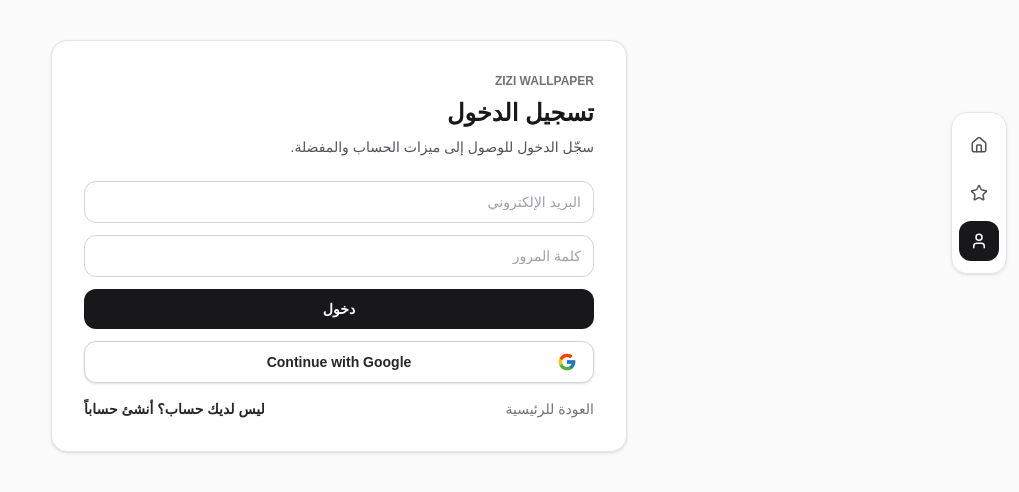
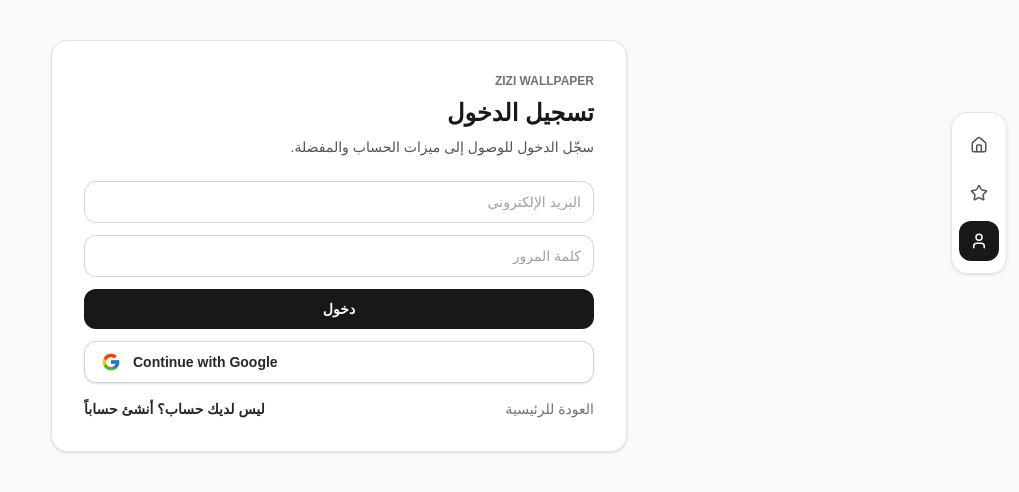
Before and after one commit to amina23aks/ziziwallpaper, a Next.js app: page /login in a window 1280 px wide. Shown: the top 492 px of the page, without its empty margins (261-1280 px from the left). Built offline with nearby package versions, Linux system fonts and the light colour scheme; no server answers.

Commit message:
Adjust logo styling and Google button alignment

```diff
--- a/app/_components/brand-mark.tsx
+++ b/app/_components/brand-mark.tsx
@@ -7,7 +7,7 @@ export function BrandMark({ href = "/" }: { href?: string }) {
   return (
     <Link
       href={href}
-      className="inline-flex h-10 min-w-14 shrink-0 items-center justify-center rounded-full border border-zinc-200 bg-white px-2 shadow-sm md:min-w-16 md:px-2.5"
+      className="inline-flex shrink-0 items-center justify-center"
       aria-label="الصفحة الرئيسية"
       title="ZIZI"
     >
@@ -16,7 +16,7 @@ export function BrandMark({ href = "/" }: { href?: string }) {
         alt="ZIZI"
         width={72}
         height={24}
-        className="h-6 w-auto object-contain"
+        className="h-8 w-auto object-contain"
         priority
       />
     </Link>
--- a/app/login/page.tsx
+++ b/app/login/page.tsx
@@ -167,13 +167,13 @@ export default function LoginPage() {
           type="button"
           onClick={handleGoogleAuth}
           disabled={isSubmitting}
-          className="mt-3 grid w-full grid-cols-[1.25rem_minmax(0,1fr)_1.25rem] items-center rounded-xl border border-zinc-300 bg-white px-4 py-2.5 text-sm font-semibold text-zinc-800 shadow-sm transition hover:bg-zinc-50 hover:shadow disabled:cursor-not-allowed disabled:opacity-60 dark:border-zinc-700 dark:bg-zinc-900 dark:text-zinc-100 dark:hover:bg-zinc-800"
+          className="mt-3 inline-flex w-full items-center justify-start gap-3 rounded-xl border border-zinc-300 bg-white px-4 py-2.5 text-left text-sm font-semibold text-zinc-800 shadow-sm transition hover:bg-zinc-50 hover:shadow disabled:cursor-not-allowed disabled:opacity-60 dark:border-zinc-700 dark:bg-zinc-900 dark:text-zinc-100 dark:hover:bg-zinc-800"
+          dir="ltr"
         >
           <span className="inline-flex h-5 w-5 items-center justify-center">
             <GoogleMark />
           </span>
-          <span className="text-center">Continue with Google</span>
-          <span aria-hidden="true" />
+          <span>Continue with Google</span>
         </button>
 
         <div className="mt-4 flex items-center justify-between text-sm">
```
